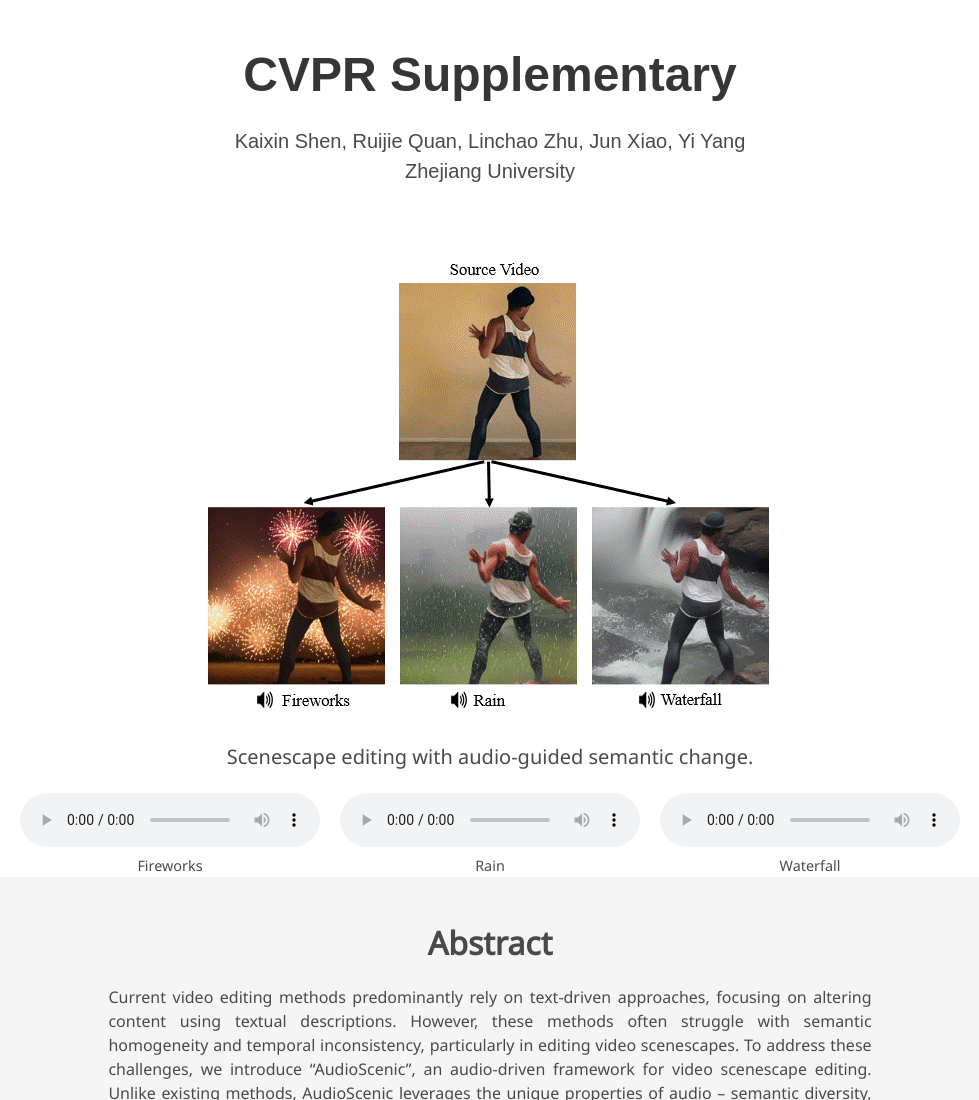
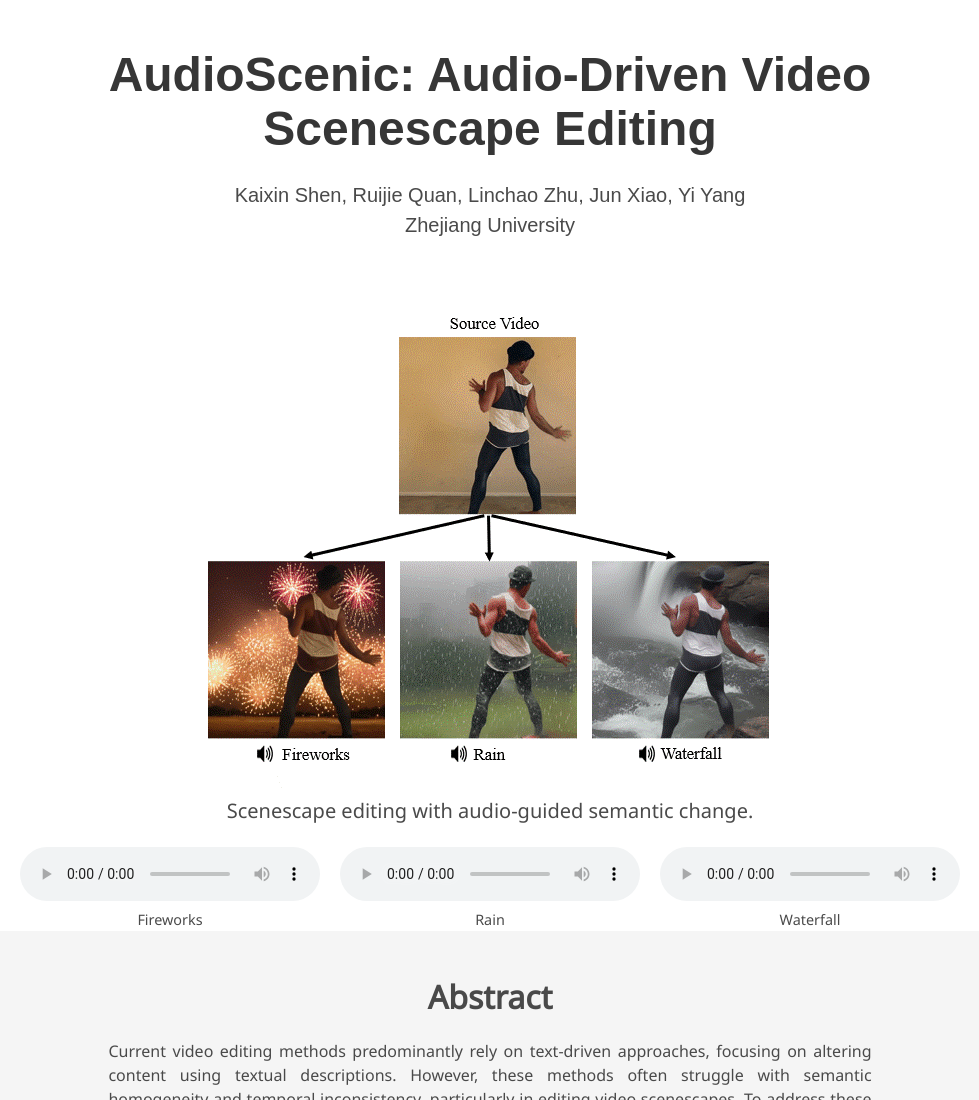
Before and after one commit to jiajiaxiaoskx/AudioScenic, a plain HTML site: page index.html in a window 1280 px wide. Shown: the top 1100 px of the page, without its empty margins (150-1129 px from the left). Drawn offline with nearby package versions, Linux system fonts and the light colour scheme; some icons are missing; a web font is replaced by a local one.

Commit message:
Update index.html

```diff
--- a/index.html
+++ b/index.html
@@ -30,7 +30,7 @@
       <div class="container is-max-desktop">
         <div class="columns is-centered">
           <div class="column has-text-centered">
-            <h1 class="title is-1 publication-title">CVPR Supplementary</h1>
+            <h1 class="title is-1 publication-title">AudioScenic: Audio-Driven Video Scenescape Editing</h1>
 
                   <div class="is-size-5 publication-authors">
                     <span class="author-block">Kaixin Shen, Ruijie Quan, Linchao Zhu, Jun Xiao, Yi Yang<br>Zhejiang University</span>
```
